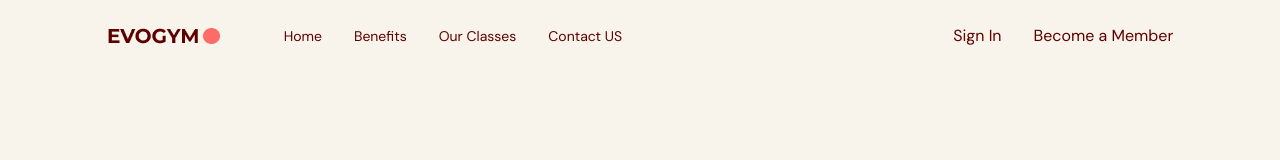
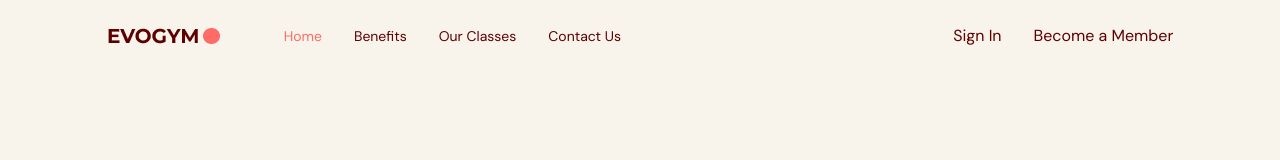
Before and after one commit to bengin34/gym-typeScript, a React (Vite) app: page / in a window 1280 px wide. Shown: the top 160 px of the page. Built offline with nearby package versions, Linux system fonts and the light colour scheme.

Commit message:
selectedpage

```diff
--- a/src/App.tsx
+++ b/src/App.tsx
@@ -1,14 +1,18 @@
-import Navbar from "@/scenes/navbar"
+import Navbar from "@/scenes/navbar";
+import { useState } from "react";
+import { SelectedPage } from "./shared/types";
 
 
 function App() {
-
+  const [selectedPage, setSelectedPage] = useState<SelectedPage>(
+    SelectedPage.Home
+  );
 
   return (
     <div className="app bg-gray-20 ">
-     <Navbar />
+      <Navbar selectedPage={selectedPage} setSelectedPage={setSelectedPage} />
     </div>
-  )
+  );
 }
 
-export default App
+export default App;
--- a/src/scenes/navbar/Link.tsx
+++ b/src/scenes/navbar/Link.tsx
@@ -1,14 +1,25 @@
 import AnchorLink from "react-anchor-link-smooth-scroll"
 
 type Props = {
-    page: string
+  page:string;
+  selectedPage: string;
+  setSelectedPage: (value:string) => void
+
 }
 
 const Link = ({
     page,
+    selectedPage,
+    setSelectedPage,
 }: Props) => {
+  const lowerCasePage = page.toLowerCase().replace(/ /g, "")
   return (
-    <AnchorLink>
+    <AnchorLink
+    className={`${selectedPage === lowerCasePage ? "text-primary-500" : ""}
+    transition duration-500 hover:text-primary-300
+    `}
+    href={`#${lowerCasePage}`}
+    onClick={() => setSelectedPage(lowerCasePage)} >
         {page}
     </AnchorLink>
   )
--- a/src/scenes/navbar/index.tsx
+++ b/src/scenes/navbar/index.tsx
@@ -1,11 +1,19 @@
 import { useEffect, useState } from 'react'
 import {Bars3Icon, XMarkIcon} from '@heroicons/react/24/solid'
 import Logo from '@/assets/Logo.png'
+import Link from './Link'
+import { SelectedPage } from '@/shared/types'
 
 
-type Props = {}
 
-const Navbar = (props: Props) => {
+type Props = {
+
+    selectedPage: SelectedPage;
+    setSelectedPage: (value:string) => void
+
+  }
+
+const Navbar = ({setSelectedPage, selectedPage}: Props) => {
     const flexBetween = "flex items-center justify-between"
 
   return (
@@ -20,10 +28,22 @@ const Navbar = (props: Props) => {
 
                     <div className={`${flexBetween} w-full`} >
                         <div className={`${flexBetween} gap-8 text-sm `} >
-                            <p>Home</p>
-                            <p>Benefits</p>
-                            <p>Our Classes</p>
-                            <p>Contact US</p>
+                            <Link page='Home'
+                            selectedPage={selectedPage}
+                            setSelectedPage={setSelectedPage}
+                            />
+                            <Link page='Benefits'
+                             selectedPage={selectedPage}
+                             setSelectedPage={setSelectedPage}
+                            />
+                            <Link page='Our Classes'
+                             selectedPage={selectedPage}
+                             setSelectedPage={setSelectedPage}
+                            />
+                            <Link page='Contact Us'
+                             selectedPage={selectedPage}
+                             setSelectedPage={setSelectedPage}
+                            />
                         </div>
                         <div className={`${flexBetween} gap-8`} >
                             <p>Sign In</p>
--- /dev/null
+++ b/src/shared/types.ts
@@ -0,0 +1,6 @@
+export enum SelectedPage {
+    Home = "home",
+    Benefits = "benefits",
+    OurClasses = "ourclasses",
+    ContactUs = "contactus"
+  }
```
